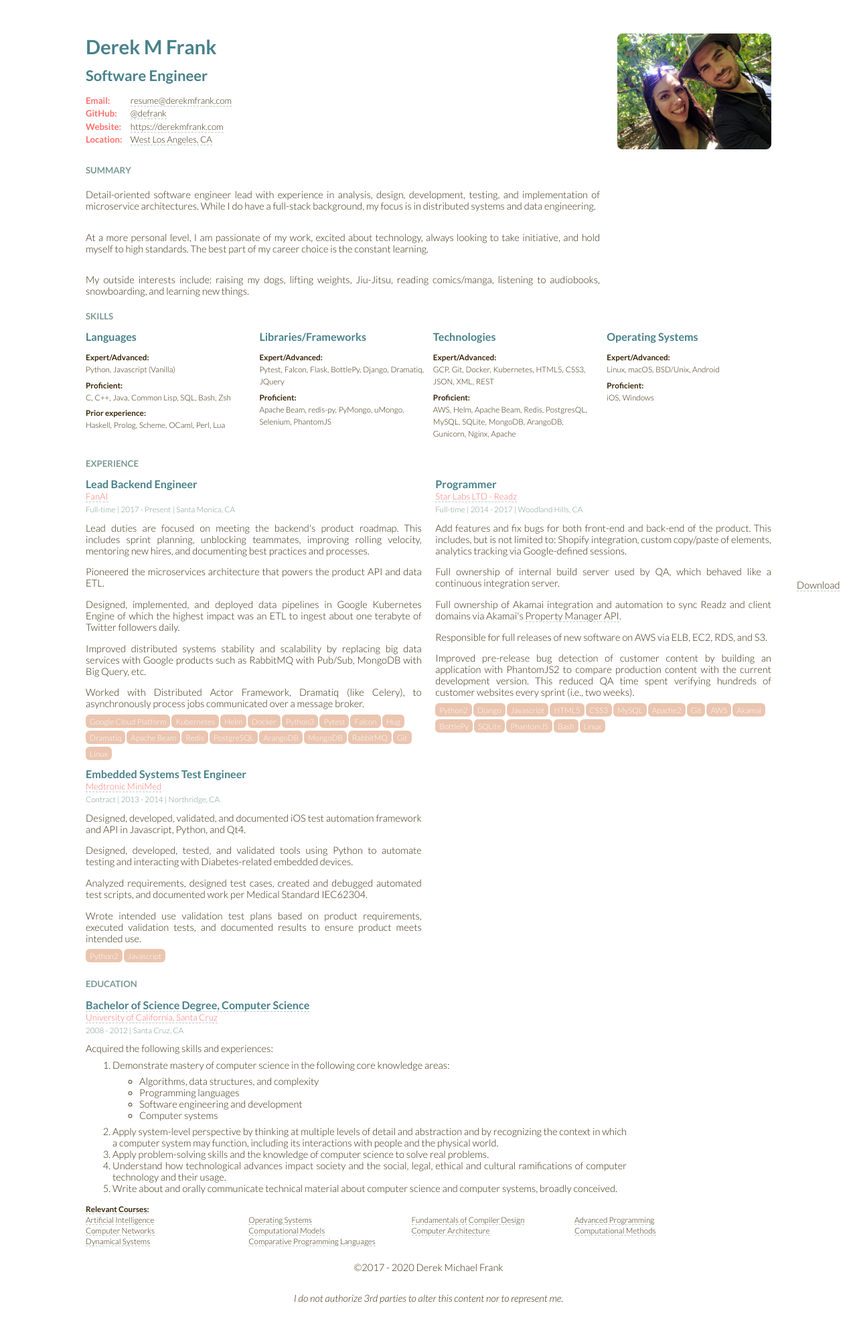
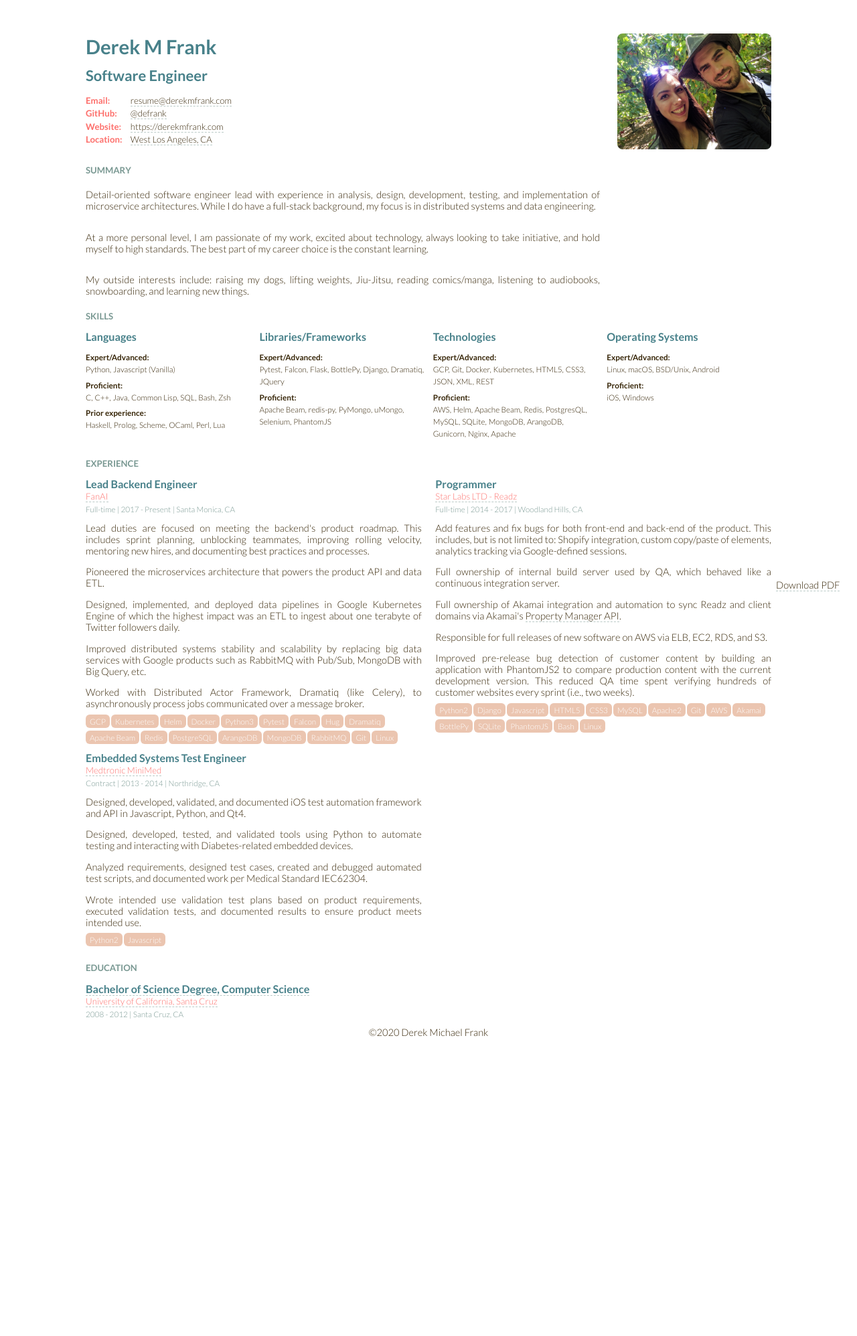
Before and after one commit to defrank/defrank.github.io, a Jekyll site: the page built from resume.html, in a window 1280 px wide. Shown: the whole page at 67% size. Built offline with Jekyll 4.4.1, drawn with Linux system fonts in a browser that asks for light colours; after the commit the page ends 1598 px from its top, so only the background shows below that.

Commit message:
chore(resume): Refine download link

```diff
--- a/_data/experience.yml
+++ b/_data/experience.yml
@@ -21,7 +21,7 @@
   role: >
       Lead backend team in distributed systems and data pipelines.
   technologies:
-      - "Google Cloud Platform"
+      - "GCP"
       - "Kubernetes"
       - "Helm"
       - "Docker"
--- a/resume.html
+++ b/resume.html
@@ -480,6 +480,10 @@ layout: blank
         bottom: 2%;
     }
 
+    aside a {
+        background-color: white;
+    }
+
     main > section > *:not(section) {
         flex-basis: 100%;
     }
@@ -829,6 +833,7 @@ layout: blank
                class="organization"
                target="_blank">University of California, Santa Cruz</a>
             <div class="metadata"><time>2008</time> - <time>2012</time> | Santa Cruz, CA</div>
+            <!--
             <p>Acquired the following skills and experiences:</p>
             <ol>
                 <li>Demonstrate mastery of computer science in the following core knowledge areas:
@@ -873,6 +878,7 @@ layout: blank
                 <dd class="course"><a href="https://courses.soe.ucsc.edu/courses/cmps112/Spring11/01"
                     target="_blank">Comparative Programming Languages</a></dd>
             </dl>
+            -->
         </section>
     </section>
 
@@ -881,13 +887,13 @@ layout: blank
 <footer>
     {% capture start_date %}2017{% endcapture %}
     {% assign year = 'now' | date:'%Y' %}
-    <p>&#xa9;{{ start_date }}{% unless start_date == year %} - {{ 'now' | date:'%Y' }}{% endunless %} {{ site.author.name }}</p>
-    <p><em>I do not authorize 3rd parties to alter this content nor to represent me.</em></p>
+    <p>&#xa9;{{ 'now' | date:'%Y' }} {{ site.author.name }}</p>
+    <!--p><em>I do not authorize 3rd parties to alter this content nor to represent me.</em></p-->
 </footer>
 
 <aside id="print">
     {% assign pdf = site.static_files | where: "basename", "resume-derekmfrank" | first %}
 
-    <a target="_blank" href="{{ pdf.path }}?v={{ timestamp }}">Download</a>
+    <a href="{{ pdf.path }}?v={{ timestamp }}" download>Download PDF</a>
     <!--button type="button" onclick="window.print()">Print me!</button-->
 </aside>
```
